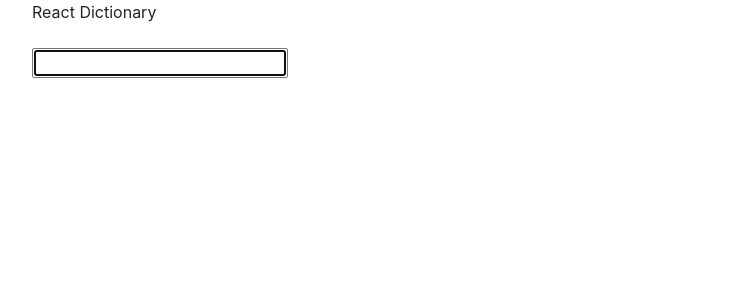
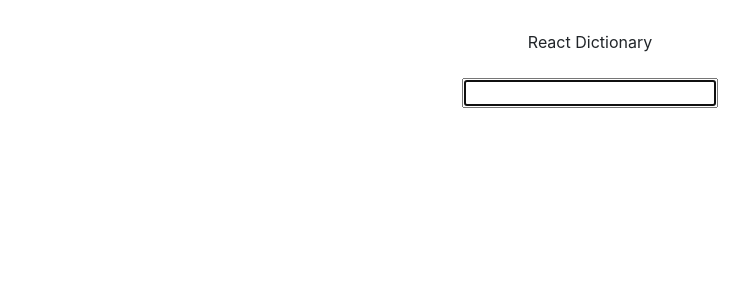
Before and after one commit to wrightrebecca/react-dictionary, a React (Create React App) app: page / in a window 1280 px wide. Shown: the top 300 px of the page, without its empty margins (50-799 px from the left). Built offline with nearby package versions, Linux system fonts and the light colour scheme.

Commit message:
Some basic styling

```diff
--- a/src/App.css
+++ b/src/App.css
@@ -0,0 +1,7 @@
+body {
+  text-align: center;
+  margin-top: 30px;
+}
+h2 {
+  color: turquoise;
+}
```
